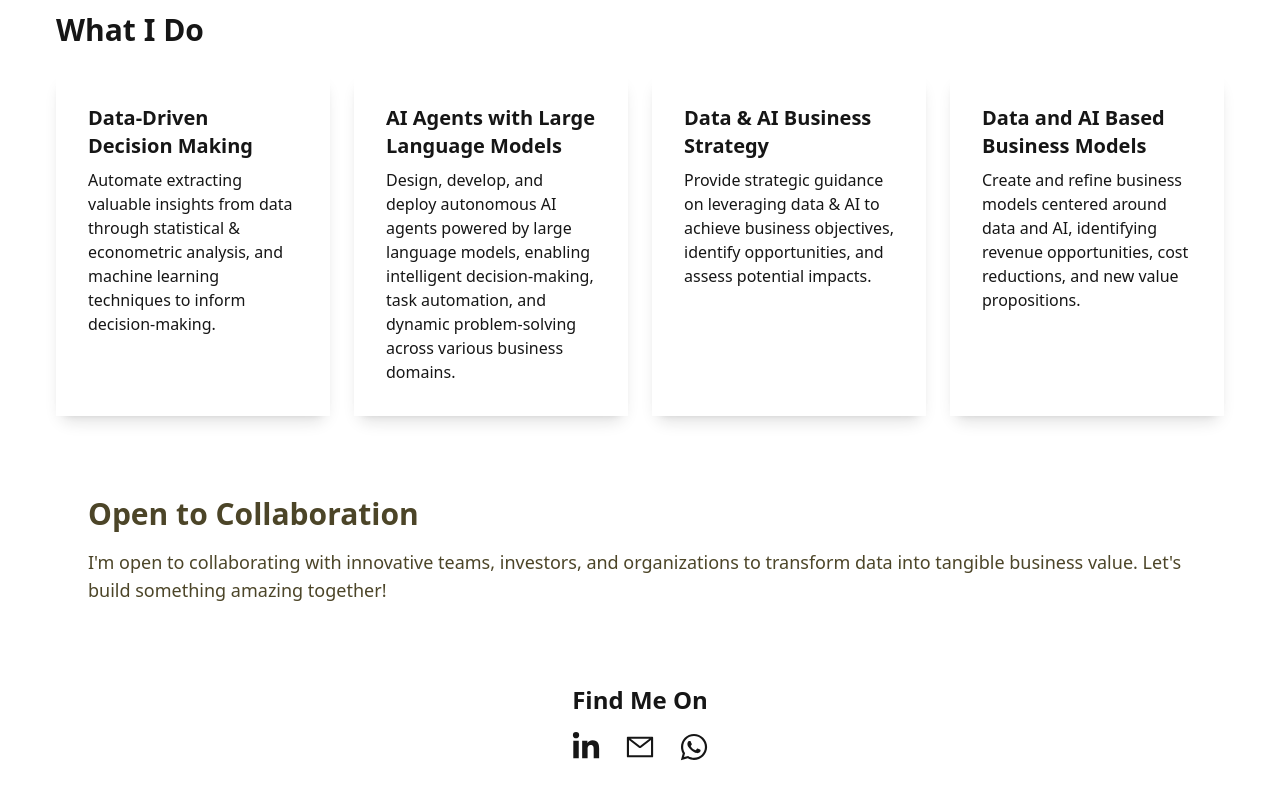
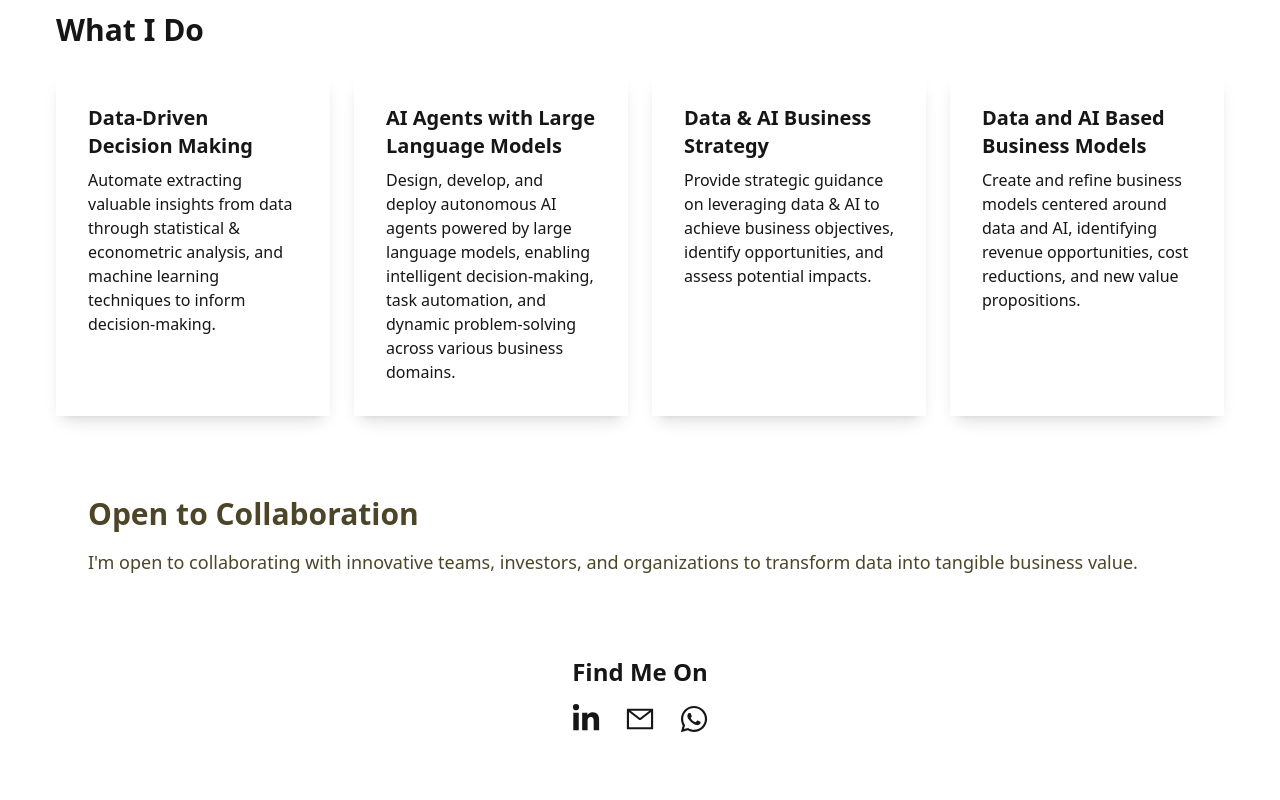
Before and after one commit to gabegaz/gabegaz.github.io, a Next.js app: page / in a window 1280 px wide. Shown: the part 428-1228 px from the top of the page. Built offline with nearby package versions, Linux system fonts and the light colour scheme.

Commit message:
call to action

```diff
--- a/app/page.tsx
+++ b/app/page.tsx
@@ -51,7 +51,7 @@ export default function Home() {
       <div className="text-primary-content p-8 rounded-lg mb-12">
         <h2 className="text-3xl font-bold mb-4">Open to Collaboration</h2>
         <p className="text-lg">
-          I&apos;m open to collaborating with innovative teams, investors, and organizations to transform data into tangible business value. Let&apos;s build something amazing together!
+          I&apos;m open to collaborating with innovative teams, investors, and organizations to transform data into tangible business value.
         </p>
       </div>
 
```
